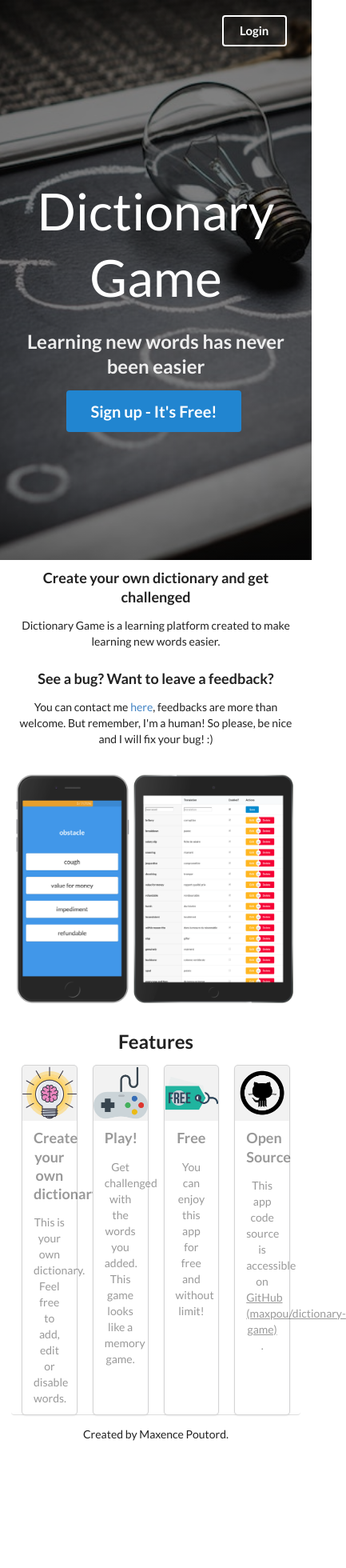
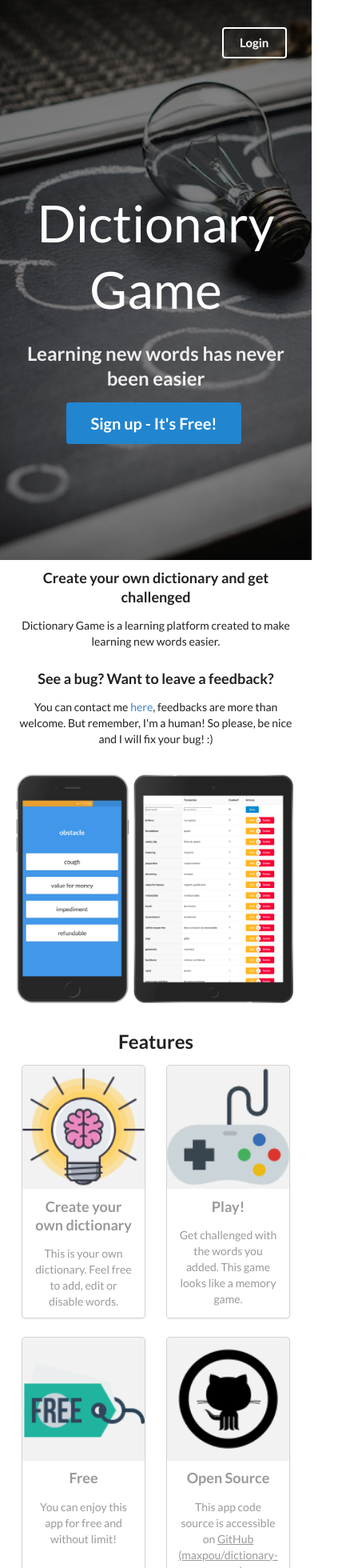
Before and after one commit to maxpou/dictionary-game, a Vue app: page / in a window 390 px wide. Shown: the top 1960 px of the page at 80% size, 433 px wide, since content can reach past the window. Before the commit the page ends 1803 px from the top, so only its background shows below. Built offline with nearby package versions, Linux system fonts and the light colour scheme; no server answers.

Commit message:
feat(dashboard): add Dashboard for logged in user

```diff
--- a/src/components/Game/wordProposition.vue
+++ b/src/components/Game/wordProposition.vue
@@ -2,7 +2,8 @@
   <div class="column">
     <div class="ui segment"
       v-bind:class="[ isCorrect ? 'correct' : 'incorrect', { clicked: isClicked } ]"
-      v-on:click='submitAnswer'>
+      v-on:click='submitAnswer'
+      role="button">
       {{ printedProposition }}
       <span v-if="isClicked && !isCorrect"> ({{ printedSolution }})</span>
     </div>
@@ -53,6 +54,13 @@ export default {
 <style scoped>
 .ui.segment {
   font-size: 1.8em;
+  cursor: pointer;
+}
+
+.ui.segment:hover {
+  background-color: #f3f3f3;
+  box-shadow: 0px 0px 10px 0px #4E5BD3;
+  color: #484848;
 }
 
 .ui.segment.clicked.incorrect {
--- a/src/components/Home.vue
+++ b/src/components/Home.vue
@@ -2,14 +2,7 @@
     <div class="hello">
 
     <div class="ui inverted vertical masthead center aligned segment">
-      <div class="ui container">
-        <div class="ui large secondary pointing menu">
-          <div class="right item">
-            <router-link v-if="!isLoggedIn" to="/login" class="ui inverted button">Login</router-link>
-            <a v-else class="ui inverted button" @click="logout()">Logout</a>
-          </div>
-        </div>
-      </div>
+      <LogoutBar :logout="logout" :isLoggedIn="isLoggedIn" />
 
       <div class="ui text container">
         <h1 class="ui inverted header">
@@ -49,7 +42,7 @@
 
     <div class="ui grid container center aligned segment vertical">
       <h2>Features</h2>
-      <div class="ui four cards">
+      <div class="ui four doubling cards">
         <div class="card">
           <div class="image">
             <img src="../assets/icons/brain.png">
@@ -94,7 +87,12 @@
 </template>
 
 <script>
+import LogoutBar from './LogoutBar.vue'
+
 export default {
+  components: {
+    LogoutBar
+  },
   props: {
     logout: Function,
     isLoggedIn: Boolean
@@ -153,10 +151,6 @@ a.link {
   text-decoration: underline;
 }
 
-.ui.secondary.pointing.menu {
-  border-bottom: 0px;
-}
-
 .ui.positive.button {
   background-color: #6293ea;
 }
--- /dev/null
+++ b/src/components/LogoutBar.vue
@@ -0,0 +1,30 @@
+<template>
+  <div class="ui container">
+    <div class="ui large secondary pointing menu">
+      <div class="right item">
+        <a v-if="isLoggedIn || denyLogin" class="ui inverted button" @click="logout()">Logout</a>
+        <router-link v-else to="/login" class="ui inverted button">Login</router-link>
+      </div>
+    </div>
+  </div>
+</template>
+
+<script>
+export default {
+  props: {
+    logout: Function,
+    isLoggedIn: Boolean,
+    denyLogin: {
+      type: Boolean,
+      default: false
+    }
+  }
+}
+</script>
+
+<style scoped>
+.ui.secondary.pointing.menu {
+  border-bottom: 0px;
+  padding-top: 1em;
+}
+</style>
--- /dev/null
+++ b/src/router.js
@@ -0,0 +1,34 @@
+import Vue from 'vue'
+import Router from 'vue-router'
+
+import Homepage from './views/Homepage'
+
+Vue.use(Router)
+
+export default new Router({
+  mode: 'history',
+  base: process.env.BASE_URL,
+  routes: [
+    {
+      path: '/',
+      name: 'homepage',
+      component: Homepage,
+      children: [
+        {
+          path: '/login',
+          component: () => import(/* webpackChunkName: "login" */ './views/Login.vue')
+        }
+      ]
+    }, {
+      path: '/dashboard',
+      name: 'dashboard',
+      component: () => import(/* webpackChunkName: "dashboard" */ './views/Dashboard.vue')
+    }, {
+      path: '/admin',
+      component: () => import(/* webpackChunkName: "admin" */ './views/Admin.vue')
+    }, {
+      path: '/game',
+      component: () => import(/* webpackChunkName: "game" */ './views/Game.vue')
+    }
+  ]
+})
--- a/src/router/index.js
+++ /dev/null
@@ -1,32 +0,0 @@
-import Vue from 'vue'
-import Router from 'vue-router'
-
-import Hello from '../views/Hello'
-// import Login from '../views/Login'
-
-Vue.use(Router)
-
-export default new Router({
-  mode: 'history',
-  base: process.env.BASE_URL,
-  routes: [
-    {
-      path: '/',
-      name: 'home',
-      component: Hello,
-      children: [
-        {
-          path: '/login',
-          // component: Login
-          component: () => import(/* webpackChunkName: "login" */ '../views/Login.vue')
-        }
-      ]
-    }, {
-      path: '/admin',
-      component: () => import(/* webpackChunkName: "admin" */ '../views/Admin.vue')
-    }, {
-      path: '/game',
-      component: () => import(/* webpackChunkName: "game" */ '../views/Game.vue')
-    }
-  ]
-})
--- a/src/store/index.js
+++ b/src/store/index.js
@@ -1,6 +1,7 @@
 import Vue from 'vue'
 import Vuex from 'vuex'
 import { getCurentUser, logout } from '../api/user'
+import router from '../router'
 
 Vue.use(Vuex)
 
@@ -28,6 +29,7 @@ const actions = {
   logout ({ commit }) {
     logout()
     commit('NO_USER')
+    router.push({ name: 'homepage' })
   }
 }
 
--- /dev/null
+++ b/src/views/Dashboard.vue
@@ -0,0 +1,79 @@
+<template>
+  <div class="dashboard">
+    <LogoutBar :logout="logout" :isLoggedIn="isLoggedIn" :deny-login="true" />
+    <div class="cards-container">
+      <div class="cards">
+        <router-link to="/game" class="card">🎮 Play!</router-link>
+        <router-link to="/admin" class="card">⚙️ Add new words</router-link>
+      </div>
+    </div>
+  </div>
+</template>
+
+<script>
+import { mapActions, mapGetters } from 'vuex'
+import LogoutBar from '../components/LogoutBar.vue'
+
+export default {
+  components: {
+    LogoutBar
+  },
+  computed: {
+    ...mapGetters([
+      'isLoggedIn'
+    ])
+  },
+  methods: {
+    ...mapActions([
+      'logout'
+    ])
+  }
+}
+</script>
+
+<style scoped>
+.dashboard {
+  height: 100%;
+  background-color: #6293ea;
+}
+
+.cards-container {
+  position: absolute;
+  text-align: center;
+  top: calc(40% - 50px);
+  width: 100%;
+}
+
+.cards {
+  text-align: center;
+}
+
+.card {
+  background-color: #fff;
+  border-radius: 3px;
+  box-sizing: border-box;
+  border: 1px solid #ddd;
+  display: inline-block;
+  width: 300px;
+  height: 100px;
+  line-height: 100px;
+  font-size: 2em;
+  color: #484848;
+}
+
+.card:hover {
+  background-color: #f3f3f3;
+  box-shadow: 0px 0px 10px 0px #4E5BD3
+}
+
+.card + .card {
+  margin-left: 2%;
+}
+
+@media only screen and (max-width: 550px) {
+  .card + .card {
+    margin-left: 0;
+    margin-top: 2%;
+  }
+}
+</style>
--- a/src/views/Login.vue
+++ b/src/views/Login.vue
@@ -17,13 +17,17 @@ import 'firebaseui/dist/firebaseui.css'
 export default {
   mounted () {
     this.setupFirebaseUI()
-    document.addEventListener('keydown', (e) => {
-      if (e.key === 'Escape') {
+    document.addEventListener('keydown', this.exitIfEscapeIsPressed)
+  },
+  beforeDestroy () {
+    document.removeEventListener('keydown', this.exitIfEscapeIsPressed)
+  },
+  methods: {
+    exitIfEscapeIsPressed (event) {
+      if (event.key === 'Escape') {
         this.exit()
       }
-    })
-  },
-  methods: {
+    },
     setupFirebaseUI () {
       let ui = firebaseui.auth.AuthUI.getInstance()
       if (!ui) {
@@ -34,7 +38,7 @@ export default {
         callbacks: {
           signInSuccessWithAuthResult (authResult, redirectUrl) {
             that.$store.dispatch('loadLoggedInUser')
-            that.$router.push({ name: 'home' })
+            that.$router.push({ name: 'dashboard' })
           },
           uiShown () {
             document.getElementById('loader').style.display = 'none'
@@ -48,7 +52,7 @@ export default {
       })
     },
     exit () {
-      this.$router.push({ name: 'home' })
+      this.$router.push({ name: 'homepage' })
     }
   }
 }
@@ -77,7 +81,7 @@ export default {
 .modal_container {
   position: absolute;
   text-align: center;
-  top: 50%;
+  top: 40%;
   width: 100%;
 }
 </style>
```
Also changed, not shown: src/views/Homepage.vue (renamed from src/views/Hello.vue).
